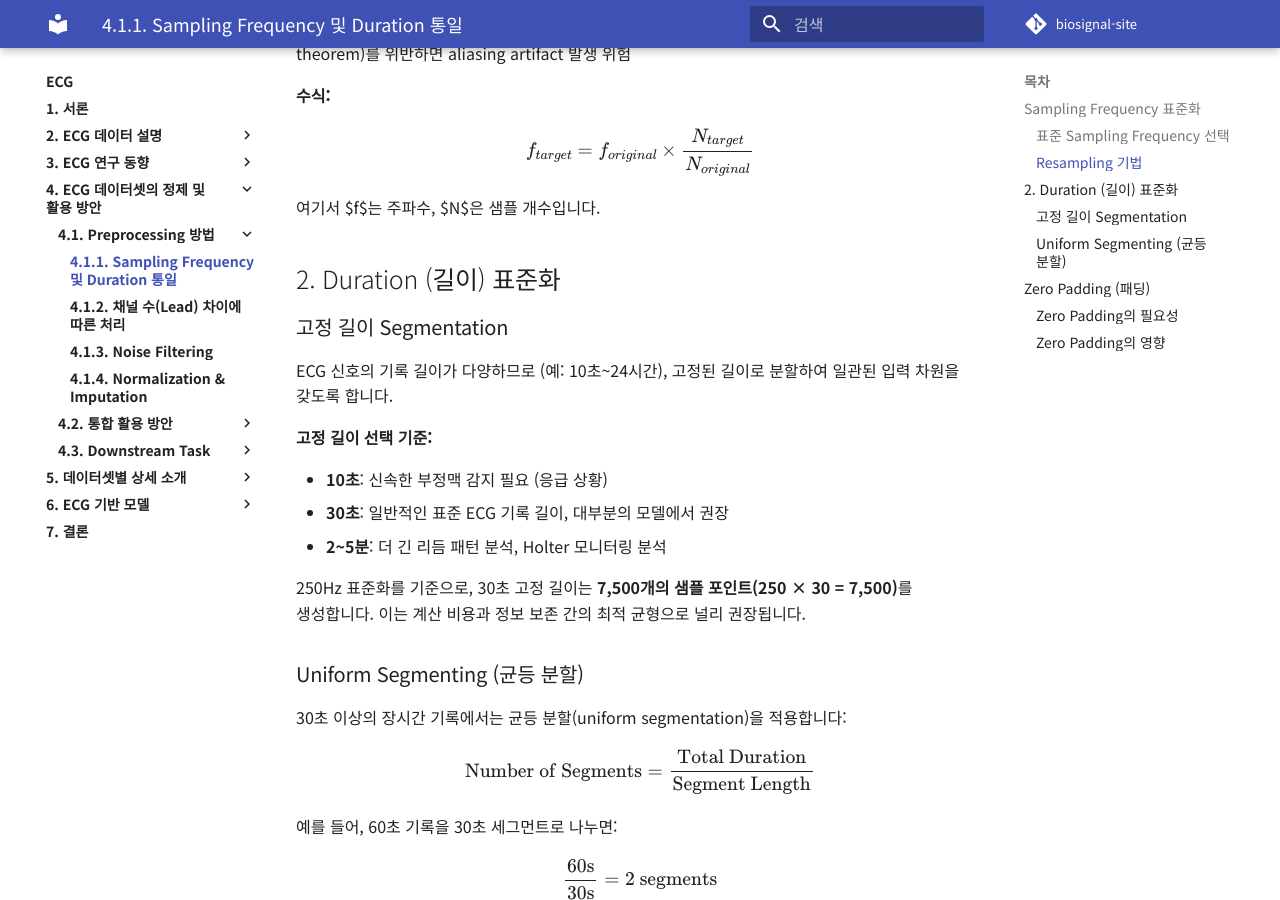
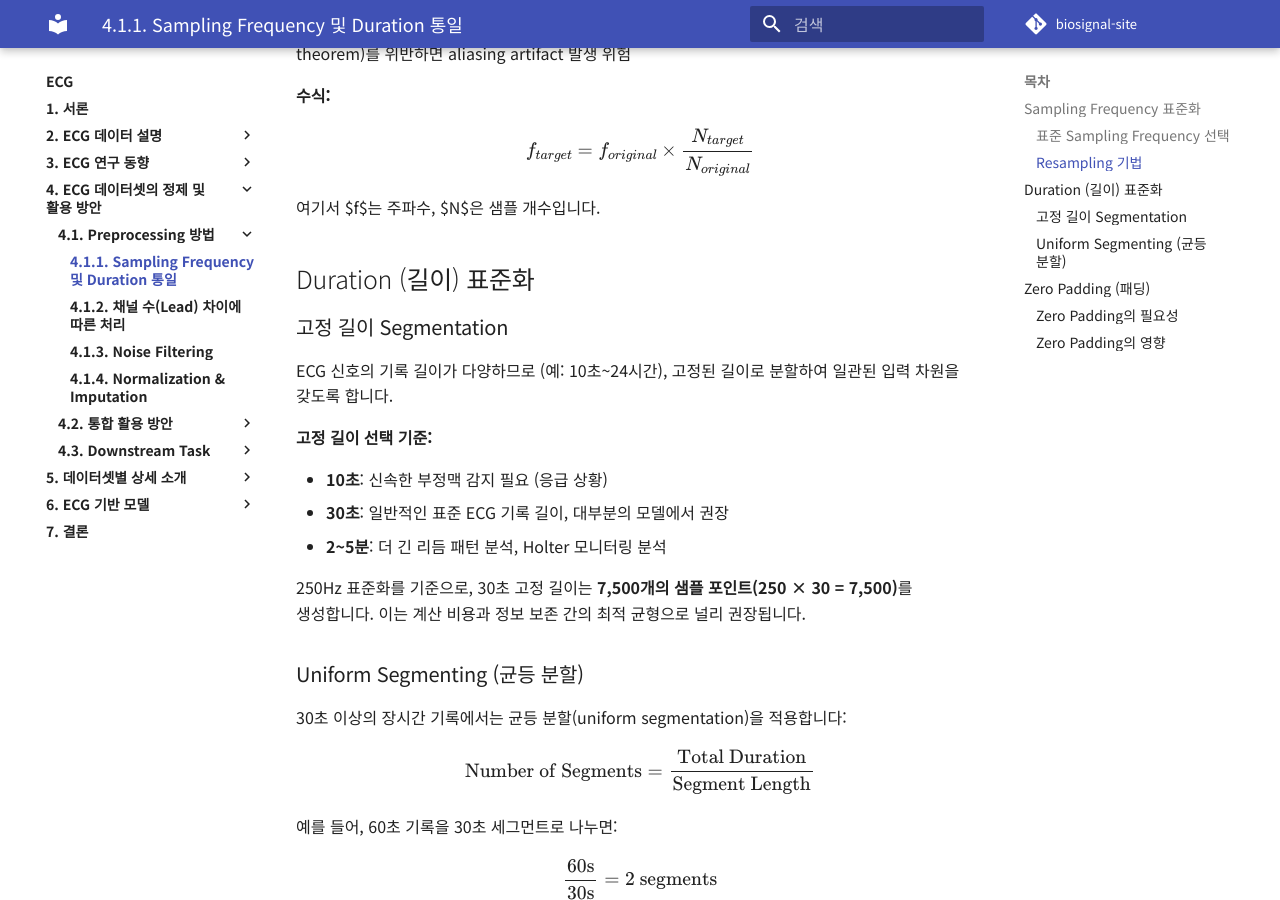
Before and after one commit to iwantjeonyeok/biosignal-site, an MkDocs documentation site: the page built from docs/ecg/4-ecg-데이터셋의-정제-및-활용-방안/4-1-preprocessing-방법/4-1-1-sampling-frequency-및-duration-통일.md, in a window 1280 px wide and 900 px high, scrolled down 1206 px. Built offline with MkDocs 1.6.1 and Material for MkDocs 9.7.7, drawn with Linux system fonts in a browser that asks for light colours; comment, search, counter and statistics services are not loaded.

Commit message:
Update 4-1-1-sampling-frequency-및-duration-통일.md

```diff
--- a/docs/ecg/4-ecg-데이터셋의-정제-및-활용-방안/4-1-preprocessing-방법/4-1-1-sampling-frequency-및-duration-통일.md
+++ b/docs/ecg/4-ecg-데이터셋의-정제-및-활용-방안/4-1-preprocessing-방법/4-1-1-sampling-frequency-및-duration-통일.md
@@ -41,7 +41,7 @@ $$f_{target} = f_{original} \times \frac{N_{target}}{N_{original}}$$
 여기서 $f$는 주파수, $N$은 샘플 개수입니다.
 
 
-## 2. Duration (길이) 표준화
+##  Duration (길이) 표준화
 
 ###  고정 길이 Segmentation
 
```
